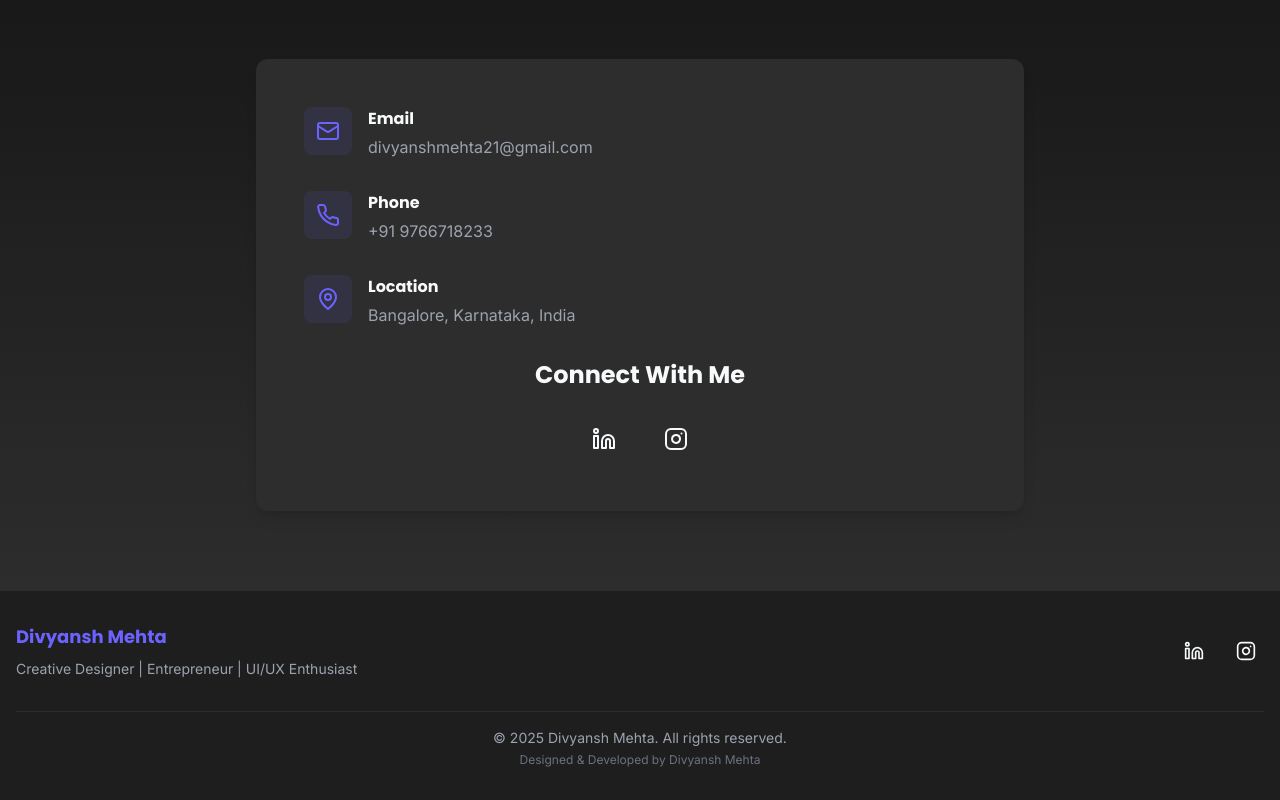
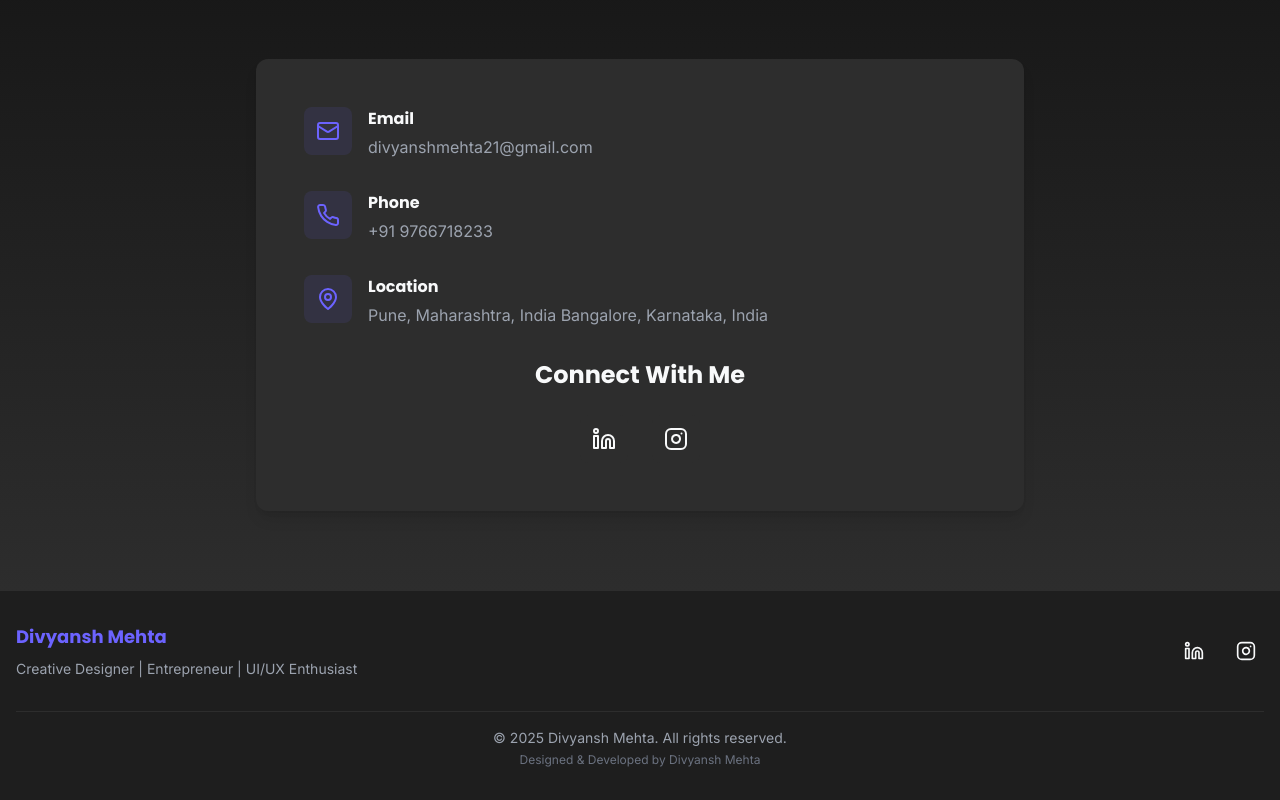
Before and after one commit to DivyanshM221/Divyansh-Mehta, a React (Vite) app: page / in a window 1280 px wide. Shown: the part 6551-7351 px from the top of the page. Built offline with nearby package versions, Linux system fonts and the light colour scheme.

Commit message:
Update Contact.tsx

```diff
--- a/src/sections/Contact.tsx
+++ b/src/sections/Contact.tsx
@@ -80,6 +80,7 @@ const Contact: React.FC = () => {
               <div>
                 <h4 className="font-bold mb-1">Location</h4>
                 <p className="text-gray-600 dark:text-gray-400">
+                  Pune, Maharashtra, India
                   Bangalore, Karnataka, India
                 </p>
               </div>
```
